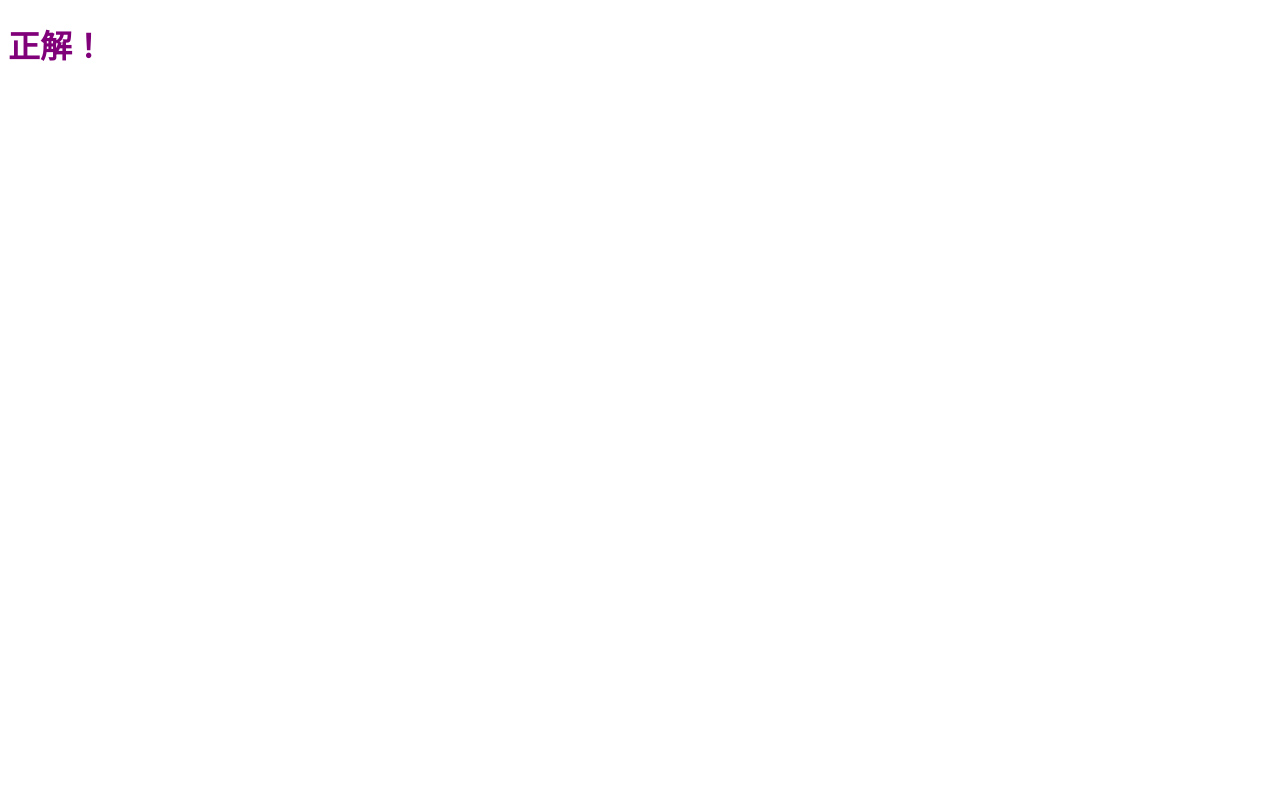
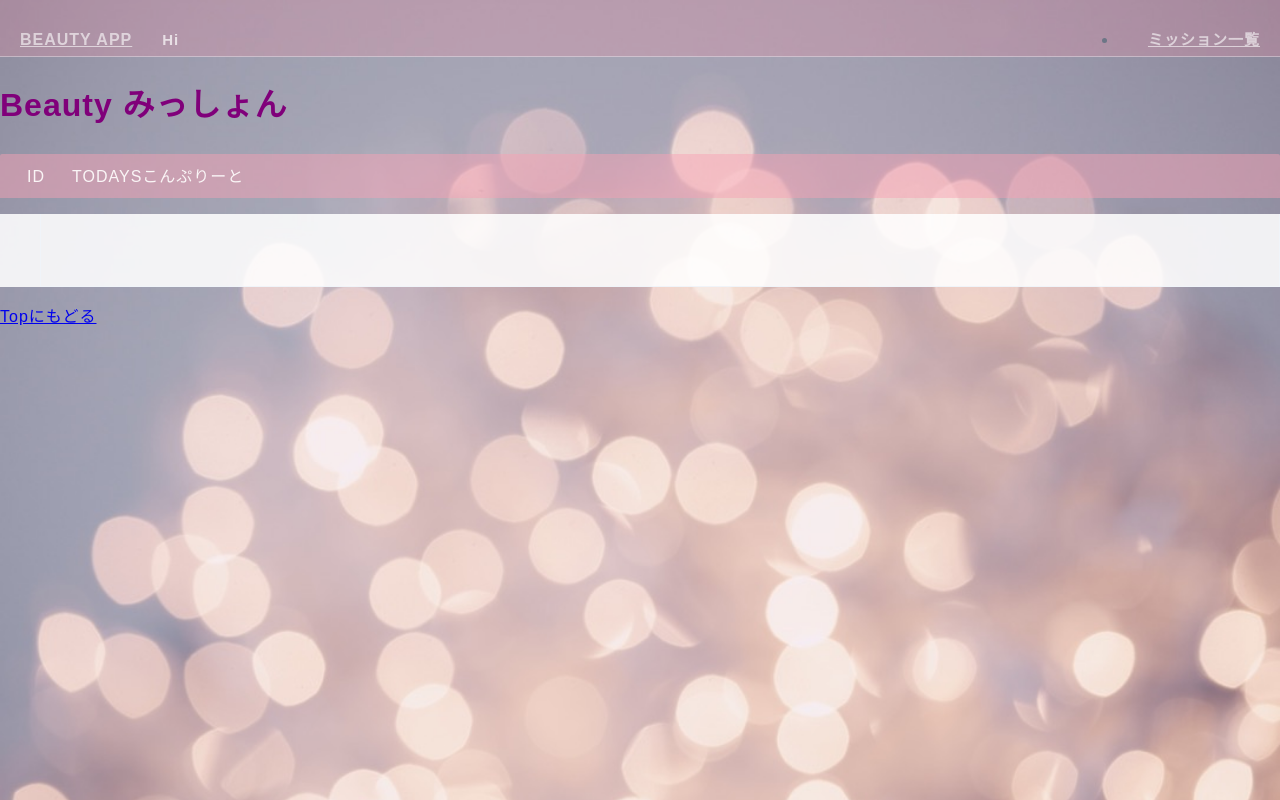
Before and after one commit to yuka-f/web-server, a website: page public/correct.html in a window 1280 px wide. Drawn offline with Linux system fonts and the light colour scheme.

Commit message:
original

```diff
--- a/index.js
+++ b/index.js
@@ -13,7 +13,7 @@ app.use(express.static(path.join(__dirname,"public")))
 
 app.post('/api/v1/quiz', function (req, res) {
     const answer = req.body.answer;
-    if(answer === "2") {
+    if(answer === "ゆか") {
         // res.send("ok!");
         res.redirect("/correct.html")
     }else{
--- a/public/correct.html
+++ b/public/correct.html
@@ -5,8 +5,49 @@
         <script src="js/app.js"></script>
     </head>
     <body>
-        <h1>正解！</h1>
+        <header>
+            <div class="header-nav">
+              <!-- <% if (locals.isLoggedIn) {%> -->
+                <a href="/">BEAUTY APP</a>
+                <p>Hi</p>
+              <!-- <% } else {%>
+                <a href="/"></a>
+                <p>Hi</p>
+              <% } %> -->
 
-        </form>
+              <ul>
+                <!-- <% if (locals.isLoggedIn) {%> -->
+                <li><a href="/index">ミッション一覧</a></li>
+                <!-- <li><a href="/logout">ログアウト</a></li>
+                <% } else {%>
+                <li><a href="/login">ログイン</a></li>
+                <li><a href="/signup">新規登録</a></li>
+                <% } %> -->
+              </ul>
+            </div>
+        </header>
+
+        <div class="container">
+            <div class="container-header">
+                <h1>Beauty みっしょん</h1>
+            </div>
+            <div class="index-table-wrapper">
+              <div class="table-head">
+                <span class="id-column">ID</span>
+                <span>TODAYSこんぷりーと</span>
+              </div>
+              <ul class="table-body">
+                  <!-- <% mission.forEach((item) =>{ %> -->
+                    <li>
+                      <div class="item-data">
+                        <span class="id-column"></span>
+                        <span class="name-column"></span>
+                      </div>
+                    </li>
+                  <!-- <% }); %> -->
+                </ul>
+                <a href="/">Topにもどる</a>
+            </div>
+          </div>
     </body>
 </html>
--- a/public/css/styles.css
+++ b/public/css/styles.css
@@ -1,3 +1,168 @@
+html {
+    font-size: 100%;
+    font-family: 'Hiragino Sans', sans-serif;
+    line-height: 1.7;
+    letter-spacing: 1px;
+  }
+
+  /* body==================================== */
+
+  body {
+    max-width: 100%;
+    margin: 0;
+    background-image: url(/images/back.jpeg);
+    background-size: cover;
+    color: #6c7686;
+    background-repeat: no-repeat;
+  }
+
+/* header ================================ */
+header {
+    width: 100%;
+    margin: 0 auto;
+    height: 56px;
+    background-color:#f789a13f;
+    border-bottom: 1px solid #f0f4f965;
+  }
+
+
+  .header-nav {
+    display: flex;
+    flex-wrap: nowrap;
+    justify-content: space-between;
+    align-items: center;
+    padding: 0 20px;
+    margin: 0 auto;
+    height: 80px;
+  }
+
+  .header-nav p {
+    padding-left: 30px;
+    font-size: 15px;
+    color: #fff;
+    font-weight: bold;
+    word-wrap: break-word;
+    opacity: 0.7;
+    flex: 1;
+  }
+
+  .header-nav ul {
+    text-align: right;
+    display: flex;
+  }
+
+  .header-nav li > a {
+    white-space: nowrap;
+    /* display: inline-block; */
+    font-size: 15px;
+    color: #fff;
+    opacity: 0.6;
+    font-weight: bold;
+    padding-left: 30px;
+
+  }
+
+  .header-nav li > a:hover{
+    color:#ffe5ad;
+    transition: all 0.8s ease;
+  }
+
+  .header-nav > a {
+    color: #fff;
+    opacity: 0.6;
+    font-weight: bold;
+    opacity: 0.6;
+  }
+
+  .header-nav > a:hover{
+    color:#ffe5ad;
+    transition: all 0.8s ease;
+  }
+
+/* index ================================ */
+.table-head {
+    display: flex;
+    background-color:#f7a0b379;
+    border-radius: 2px 2px 0 0;
+    height: 44px;
+    font-size: 16px;
+    line-height: 46px;
+    color:#faf5f6;
+  }
+
+  .id-column {
+    width: 72px;
+    text-align: center;
+  }
+
+  .table-body {
+    background-color: #ffffffde;
+  }
+
+  .table-body li {
+    height: 72px;
+    border: 1px solid #f0f4f9;
+    border-top: none;
+    line-height: 74px;
+    display: flex;
+  }
+
+  .table-body .id-column {
+    font-size: 16px;
+    color: #bac6d3;
+  }
+
+  .table-body .name-column {
+    font-size: 14px;
+    font-weight: 500;
+    color: #8491a5;
+  }
+
+  .item-data {
+    display: flex;
+  }
+
+  .item-menu {
+    display: flex;
+
+  }
+
+  .item-menu form {
+    width: 60px;
+    text-align: center;
+  }
+
+  .item-menu form input {
+    font-size: 16px;
+    color: #bac6d3;
+    cursor: pointer;
+    -webkit-appearance: none;
+    -moz-appearance: none;
+    appearance: none;
+    padding: 0;
+    border: none;
+    outline: none;
+    background: transparent;
+  }
+
+  .item-menu form input:hover {
+    color: #ff7f8c;
+    transition: all 0.3s ease;
+  }
+
+  .item-menu a {
+    width: 60px;
+    font-size: 16px;
+    color: #bac6d3;
+    text-align: center;
+  }
+
+  .item-menu a:hover {
+    color: #ff7f8c;
+    transition: all 0.3s ease;
+  }
+
+/* 最初の色設定 ================================ */
 h1 {
     color: rgb(128, 0, 122);
 }
```
Also changed, not shown: public/index.html (+1 -1 lines), public/wrong.html (+1 -1 lines), public/images/back.jpeg (renamed from public/images/150.png).
